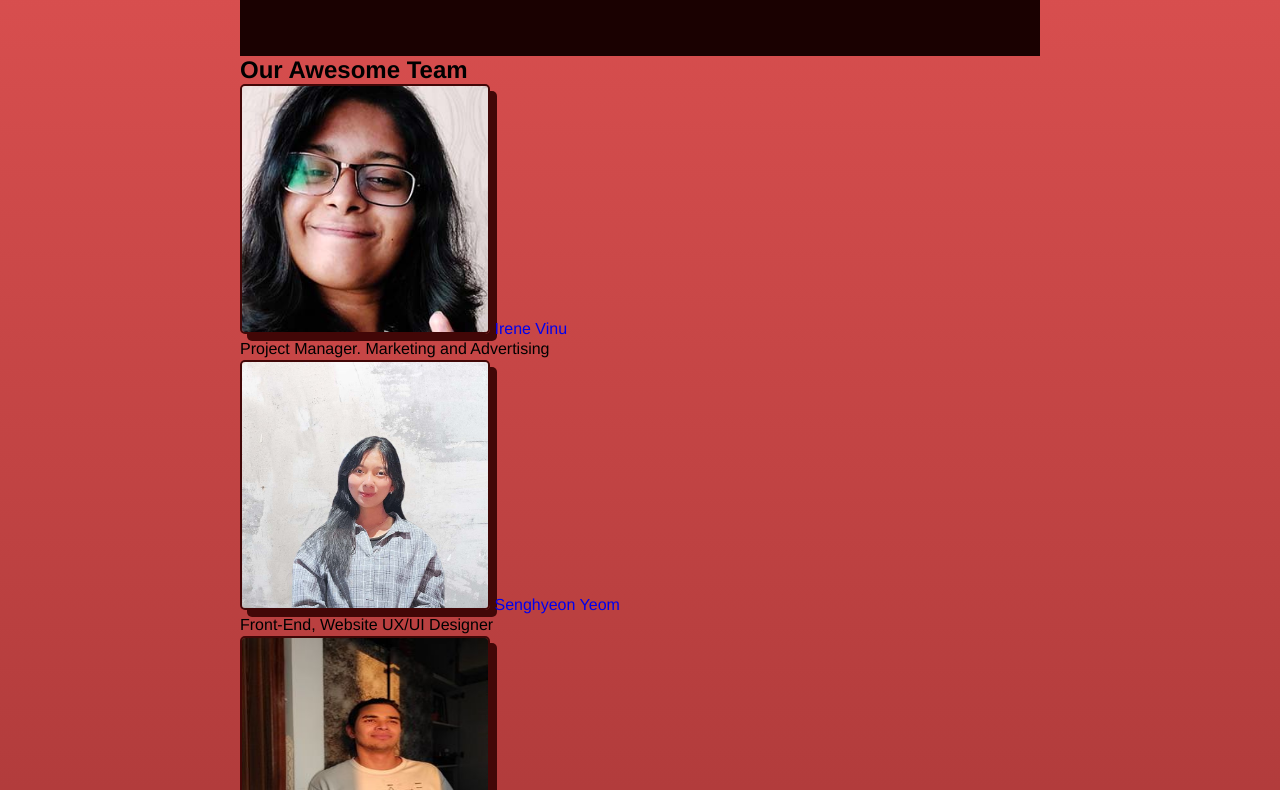
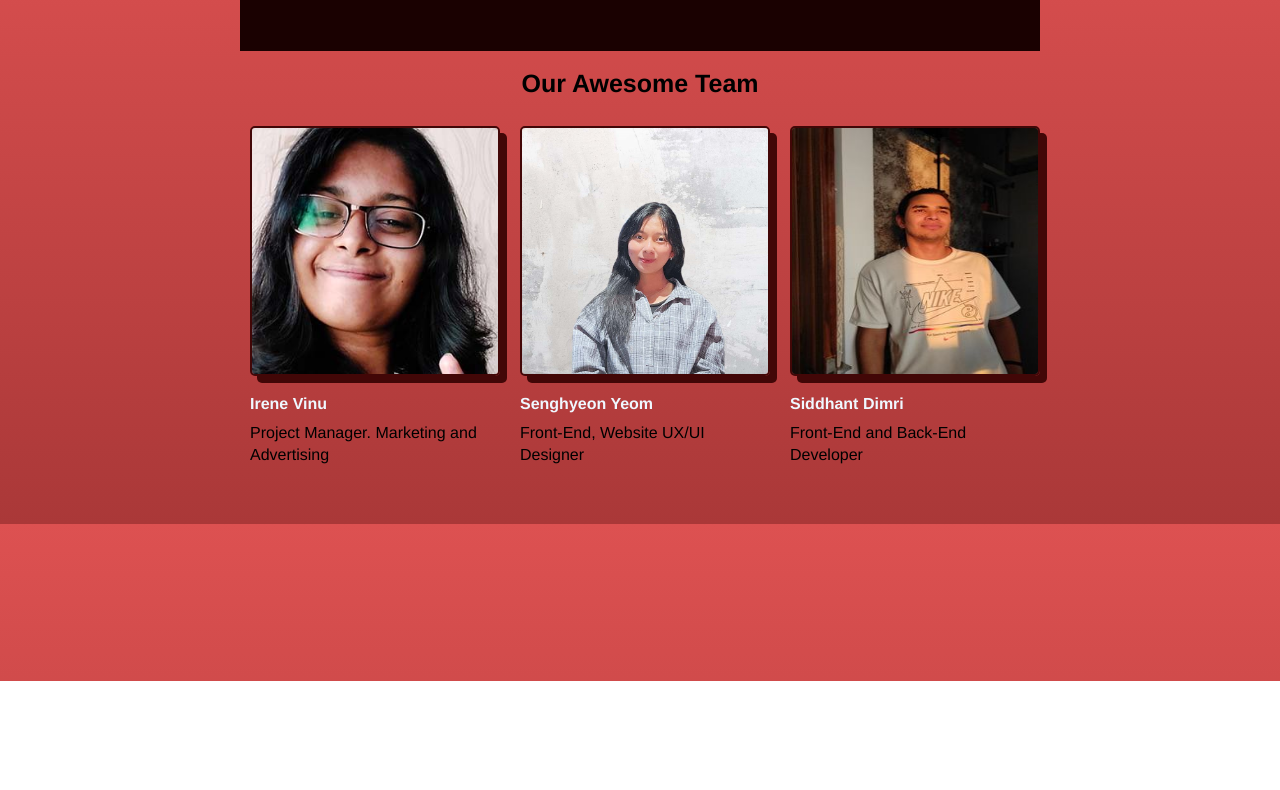
Before and after one commit to siddhant-glitch/NGO_TeamBuild, a website: page views/index.html in a window 1280 px wide. Shown: the part 119-909 px from the top of the page. After the commit the page ends 800 px from the top, so only its background shows below. Drawn offline with Linux system fonts and the light colour scheme; files that its build step writes are made by us from their sources.

Commit message:
some tweeks made

```diff
--- a/public/css/main.css
+++ b/public/css/main.css
@@ -20,6 +20,14 @@ body {
   font-family: helvetica, arial, calibri;
   margin: 0 auto;
   background-image: linear-gradient(#dd5151, #aa3838);
+}
+
+h2
+{
+  text-align: center;
+  margin-top: 20px;
+  font-size: 25px;
+  font-weight: bold;
 }
 
 /* General Setting is done */
@@ -94,7 +102,34 @@ main {
   box-shadow: 10px 10px #420707;
 }
 
+/* home page team display */
 
+.members
+{
+  display: flex;
+  flex-direction: row;
+  margin-top: 20px;
+}
+
+.des
+{
+  display: flex;
+  flex-direction: column;
+  margin: 10px;
+}
+
+.des a
+{
+  margin-top: 20px;
+  margin-bottom: 10px;
+  font-weight: bold;
+  color: aliceblue;
+}
+
+.des a:hover
+{
+  color: #97BFB4;
+}
 
 .hero:hover {
   transition: all 2s ease-in;
--- a/views/index.html
+++ b/views/index.html
@@ -6,7 +6,8 @@
     <meta http-equiv='X-UA-Compatible' content='IE=edge'>
     <title>NGO Team Bio - Home</title>
     <meta name='viewport' content='width=device-width, initial-scale=1'>
-    <link rel='stylesheet' type='text/css' media='screen' href='css/main.css'>
+    <link rel="stylesheet" href="../public/css/reset.css">
+    <link rel='stylesheet' type='text/css' media='screen' href='../public/css/main.css'>
     <script src='main.js'></script>
 </head>
 <body>
@@ -14,24 +15,26 @@
         <header>
             <h1 class="title">NGO Team Bio</h1>
         </header>
+
+        <h2>Our Awesome Team</h2>
+
         <div class="members">
-            <h2>Our Awesome Team</h2>
 
-            <section class="Irene">
-                <img src="/images/irene.jpg" alt="Irene" width="250" height="250">
-                <a href="irene">Irene Vinu</a>
+            <section class="Irene des">
+                <img src="../public/images/irene.jpg" alt="Irene" width="250" height="250">
+                <a href="irene.html">Irene Vinu</a>
                 <p>Project Manager. Marketing and Advertising</p>
             </section>
 
-            <section class="hyeon">
-                <img src="/images/hyeon.jpg" alt="Hyeon" width="250" height="250">
-                <a href="hyeon">Senghyeon Yeom</a>
+            <section class="hyeon des">
+                <img src="../public/images/hyeon.jpg" alt="Hyeon" width="250" height="250">
+                <a href="hyeon.html">Senghyeon Yeom</a>
                 <p>Front-End, Website UX/UI Designer</p>
             </section>
 
-            <section class="sid">
-                <img src="/images/sid.jpg" alt="Sid" width="250" height="250">
-                <a href="sid">Siddhant Dimri</a>
+            <section class="sid des">
+                <img src="../public/images/sid.jpg" alt="Sid" width="250" height="250">
+                <a href="sid.html">Siddhant Dimri</a>
                 <p>Front-End and Back-End Developer</p>
             </section>
         </div>
```
Also changed, not shown: views/irene.html (+1 -1 lines), views/sid.html (+2 -2 lines).
